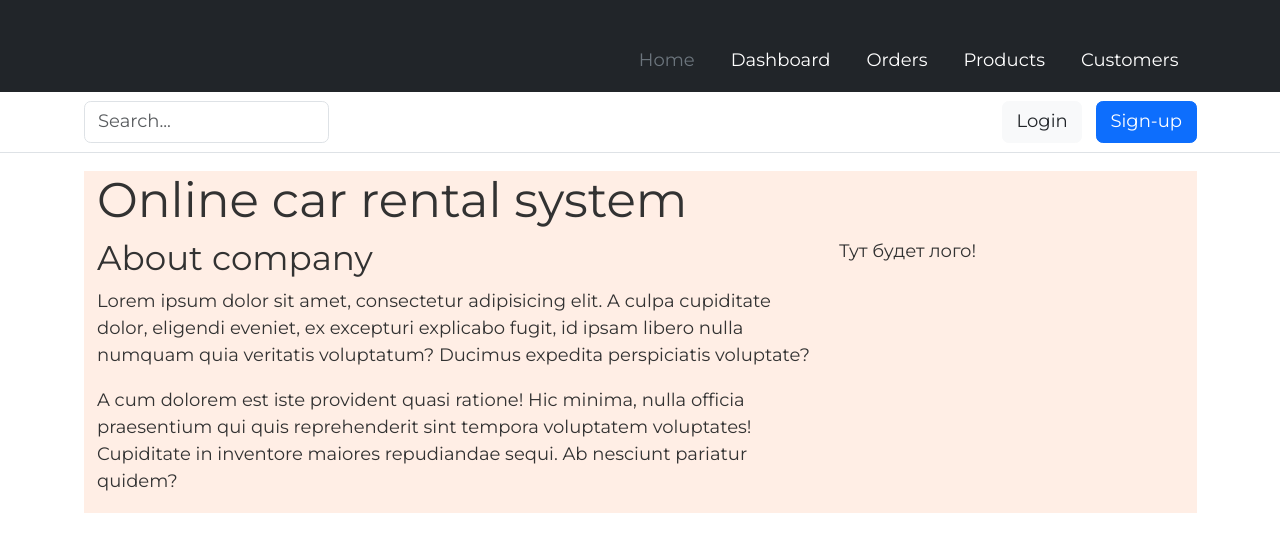
After one commit to karvar2009/ocrs, a Django app: page / in a window 1280 px wide. The commit adds this page. Shown: the top 552 px of the page. Run offline with Django 4.2, Linux system fonts and the light colour scheme.

Commit message:
Adding main page and custom styling

```diff
--- /dev/null
+++ b/static/css/main.css
@@ -0,0 +1,17 @@
+* {  /* всем элементам страницы назначить */
+    font-family: "Montserrat", sans-serif;  /* семейство шрифтов Montserrat */
+    color: #323232;  /* цвет текста */
+    font-size: 18px;  /* размер текста по умолчанию */
+}
+
+h1 {  /* стилизация для заголовков */
+    font-size: 2.7rem;  /* берем фонт-сайз 18пх * 1.8 */
+}
+
+h2 {
+    font-size: 1.9rem;
+}
+
+.about {  /* стилизация для элемента с классом about */
+    background: #ffeee5;
+}
--- a/templates/base.html
+++ b/templates/base.html
@@ -1,15 +1,83 @@
+{% load static %} <!-- загружаем статик файлы -->
 <!DOCTYPE html>
 <html lang="en">
 <head>
     <meta charset="UTF-8">
     <title>{% block title %} Car Rental System {% endblock %}</title>
+    <link href="https://cdn.jsdelivr.net/npm/bootstrap@5.3.0-alpha1/dist/css/bootstrap.min.css" rel="stylesheet" integrity="sha384-GLhlTQ8iRABdZLl6O3oVMWSktQOp6b7In1Zl3/Jr59b6EGGoI1aFkw7cmDA6j6gD" crossorigin="anonymous">
+    <link rel="preconnect" href="https://fonts.googleapis.com">
+    <link rel="preconnect" href="https://fonts.gstatic.com" crossorigin>
+    <link href="https://fonts.googleapis.com/css2?family=Comfortaa:wght@300;400;700&family=Montserrat:wght@100;300;400;600&display=swap" rel="stylesheet">
+
+    <!-- custom CSS -->
+    <link rel="stylesheet" href="{% static 'css/main.css' %}?v=1">  <!-- добавляем "версию" к CSS и теперь файлы будут обновляться при каждой загрузке-->
 </head>
 <body>
+
+<header>
+    <div class="px-3 py-2 text-bg-dark">
+      <div class="container">
+        <div class="d-flex flex-wrap align-items-center justify-content-center justify-content-lg-start">
+          <a href="/" class="d-flex align-items-center my-2 my-lg-0 me-lg-auto text-white text-decoration-none">
+            <svg class="bi me-2" width="40" height="32" role="img" aria-label="Bootstrap"><use xlink:href="#bootstrap"></use></svg>
+          </a>
+
+          <ul class="nav col-12 col-lg-auto my-2 justify-content-center my-md-0 text-small">
+            <li>
+              <a href="#" class="nav-link text-secondary">
+                <svg class="bi d-block mx-auto mb-1" width="24" height="24"><use xlink:href="#home"></use></svg>
+                Home
+              </a>
+            </li>
+            <li>
+              <a href="#" class="nav-link text-white">
+                <svg class="bi d-block mx-auto mb-1" width="24" height="24"><use xlink:href="#speedometer2"></use></svg>
+                Dashboard
+              </a>
+            </li>
+            <li>
+              <a href="#" class="nav-link text-white">
+                <svg class="bi d-block mx-auto mb-1" width="24" height="24"><use xlink:href="#table"></use></svg>
+                Orders
+              </a>
+            </li>
+            <li>
+              <a href="#" class="nav-link text-white">
+                <svg class="bi d-block mx-auto mb-1" width="24" height="24"><use xlink:href="#grid"></use></svg>
+                Products
+              </a>
+            </li>
+            <li>
+              <a href="#" class="nav-link text-white">
+                <svg class="bi d-block mx-auto mb-1" width="24" height="24"><use xlink:href="#people-circle"></use></svg>
+                Customers
+              </a>
+            </li>
+          </ul>
+        </div>
+      </div>
+    </div>
+    <div class="px-3 py-2 border-bottom mb-3">
+      <div class="container d-flex flex-wrap justify-content-center">
+        <form class="col-12 col-lg-auto mb-2 mb-lg-0 me-lg-auto" role="search">
+          <input type="search" class="form-control" placeholder="Search..." aria-label="Search">
+        </form>
+
+        <div class="text-end">
+          <button type="button" class="btn btn-light text-dark me-2">Login</button>
+          <button type="button" class="btn btn-primary">Sign-up</button>
+        </div>
+      </div>
+    </div>
+  </header>
 
 <div class="container">
     {% block content %}
     {% endblock %}
 </div>
 
+
+<script src="https://cdn.jsdelivr.net/npm/@popperjs/core@2.11.6/dist/umd/popper.min.js" integrity="sha384-oBqDVmMz9ATKxIep9tiCxS/Z9fNfEXiDAYTujMAeBAsjFuCZSmKbSSUnQlmh/jp3" crossorigin="anonymous"></script>
+<script src="https://cdn.jsdelivr.net/npm/bootstrap@5.3.0-alpha1/dist/js/bootstrap.min.js" integrity="sha384-mQ93GR66B00ZXjt0YO5KlohRA5SY2XofN4zfuZxLkoj1gXtW8ANNCe9d5Y3eG5eD" crossorigin="anonymous"></script>
 </body>
 </html>
--- /dev/null
+++ b/templates/home.html
@@ -0,0 +1,24 @@
+{% extends 'base.html' %}
+
+
+{% block content %}
+
+    <div class="about container-fluid">
+        <h1>Online car rental system</h1>
+        <div class="row">
+            <div class="col-sm-8">
+                <h2>About company</h2>
+                <p>Lorem ipsum dolor sit amet, consectetur adipisicing elit. A culpa cupiditate dolor, eligendi eveniet,
+                   ex excepturi explicabo fugit, id ipsam libero nulla numquam quia veritatis voluptatum? Ducimus
+                   expedita perspiciatis voluptate?</p>
+                <p>A cum dolorem est iste provident quasi ratione! Hic minima, nulla officia praesentium qui quis
+                   reprehenderit sint tempora voluptatem voluptates! Cupiditate in inventore maiores repudiandae sequi.
+                   Ab nesciunt pariatur quidem?</p>
+            </div>
+            <div class="col-sm-4">
+                <p>Тут будет лого!</p>
+            </div>
+        </div>
+    </div>
+
+{% endblock %}
```
